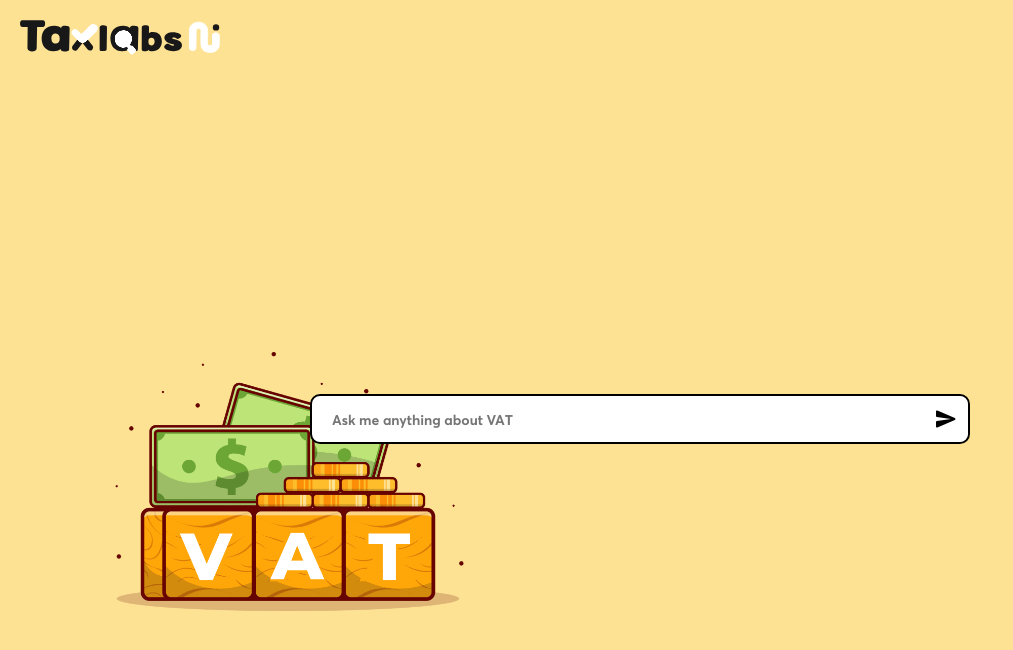
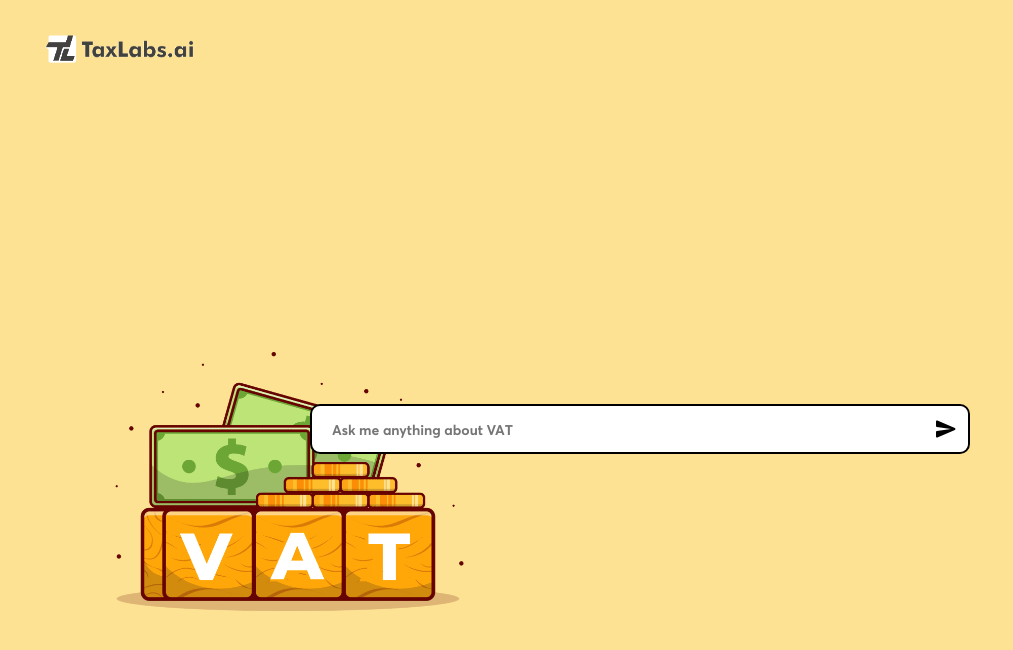
Before and after one commit to Sam05hitha/BetterAsk, a React (Vite) app: page / in a window 1280 px wide. Shown: the top 650 px of the page, without its empty margins (0-1013 px from the left). Built offline with nearby package versions, Linux system fonts and the light colour scheme.

Commit message:
updated logo and added responsiveness

```diff
--- a/src/Pages/Chat/Chat.tsx
+++ b/src/Pages/Chat/Chat.tsx
@@ -25,6 +25,8 @@ export default function Chat() {
       mutateData(input);
       queryMutate({ query: input });
     }
+    const text = document.getElementById("prompt") as HTMLInputElement;
+    if (text) text.value = "";
   }
 
   return (
@@ -43,8 +45,12 @@ export default function Chat() {
               placeholder="Ask me anything about VAT..."
               type="text"
               name="prompt"
+              id="prompt"
             />
-            <Tooltip title="Send" placement="top">
+            <Tooltip
+              title={queryStatus === "pending" ? "Getting response" : "send"}
+              placement="top"
+            >
               <button type="submit">
                 {queryStatus === "pending" ? (
                   <HourglassBottomRoundedIcon
--- a/src/Pages/Chat/chat.module.scss
+++ b/src/Pages/Chat/chat.module.scss
@@ -35,6 +35,10 @@
     align-items: center;
     padding: 0 50px;
 
+    @include tablet {
+      padding: 0 30px;
+    }
+
     .c_input {
       display: flex;
       align-items: center;
@@ -69,6 +73,10 @@
   overflow-y: auto;
   @include sidebar;
   padding: 0 50px;
+
+  @include tablet {
+    padding: 0 10px;
+  }
 }
 
 .message_container_couple {
--- a/src/Pages/Home/Home.tsx
+++ b/src/Pages/Home/Home.tsx
@@ -1,7 +1,7 @@
 import { useNavigate } from "react-router-dom";
 import style from "./home.module.scss";
 import useSendQuery from "../../hooks/useSendQuery";
-import logo from "../../assets/logo.svg";
+import logo from "../../assets/taxlabs_logo.png";
 import SendRoundedIcon from "@mui/icons-material/SendRounded";
 import HourglassBottomRoundedIcon from "@mui/icons-material/HourglassBottomRounded";
 import { Tooltip } from "@mui/material";
@@ -19,17 +19,23 @@ export default function Home() {
   }
 
   function onSubmit(event: React.FormEvent<HTMLFormElement>) {
+    const formData = new FormData(event.currentTarget);
+    const input = formData.get("prompt") as string;
     event.preventDefault();
 
-    localStorageProvider.save({
-      session_id: generateRandomId(10),
-    });
+    if (!input) {
+      return;
+    }
+    const local = localStorageProvider.getStorage();
+    if (!local || !local.session_id) {
+      localStorageProvider.save({
+        session_id: generateRandomId(10),
+      });
+    }
 
-    const formData = new FormData(event.currentTarget);
-    const input = formData.get("prompt") as string;
-    if (input) {
-      queryMutate({ query: input });
-    }
+    queryMutate({ query: input });
+    const text = document.getElementById("prompt") as HTMLInputElement;
+    if (text) text.value = "";
   }
 
   return (
@@ -44,8 +50,11 @@ export default function Home() {
             placeholder="Ask me anything about VAT"
             type="text"
             name="prompt"
+            id="prompt"
           />
-          <Tooltip title="send">
+          <Tooltip
+            title={queryStatus === "pending" ? "Getting response" : "send"}
+          >
             <button type="submit">
               {queryStatus === "pending" ? (
                 <HourglassBottomRoundedIcon
--- a/src/Pages/Home/home.module.scss
+++ b/src/Pages/Home/home.module.scss
@@ -36,6 +36,10 @@
       max-width: 660px;
       border: 2px solid black;
 
+      @include tablet {
+        min-width: 100%;
+      }
+
       > input {
         @include input_base;
       }
--- a/src/components/AlertBar/alterbar.module.scss
+++ b/src/components/AlertBar/alterbar.module.scss
@@ -13,6 +13,11 @@
   border-radius: 10px;
   display: flex;
   flex-direction: column;
+
+  @include tablet {
+    width: calc(100% - 30px);
+    max-width: 479px;
+  }
 
   .ab_content {
     height: 100%;
--- a/src/components/Chat/chat.module.scss
+++ b/src/components/Chat/chat.module.scss
@@ -6,6 +6,10 @@
   margin-bottom: 10px;
   width: max-content;
   max-width: 800px;
+
+  @include tablet {
+    width: auto;
+  }
 }
 
 .message_container_isUser {
--- a/src/styles/abstract/_mixins.scss
+++ b/src/styles/abstract/_mixins.scss
@@ -1,4 +1,6 @@
 @import "./variables";
+
+$breakpoint-tablet: 768px;
 
 @font-face {
   font-family: "Averta CY W01";
@@ -111,3 +113,9 @@
     }
   }
 }
+
+@mixin tablet {
+  @media (max-width: $breakpoint-tablet) {
+    @content;
+  }
+}
```
Also changed, not shown: src/assets/taxlabs_logo.png (added).
